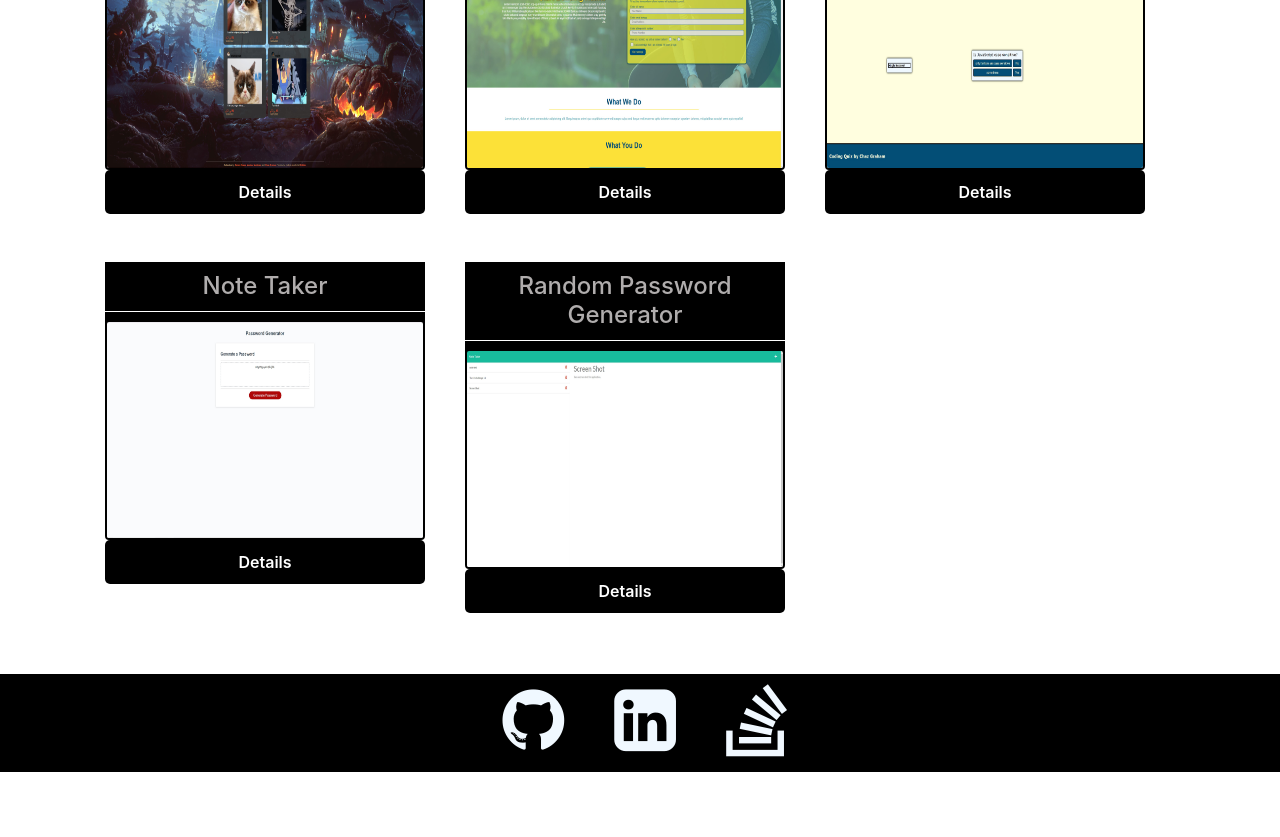
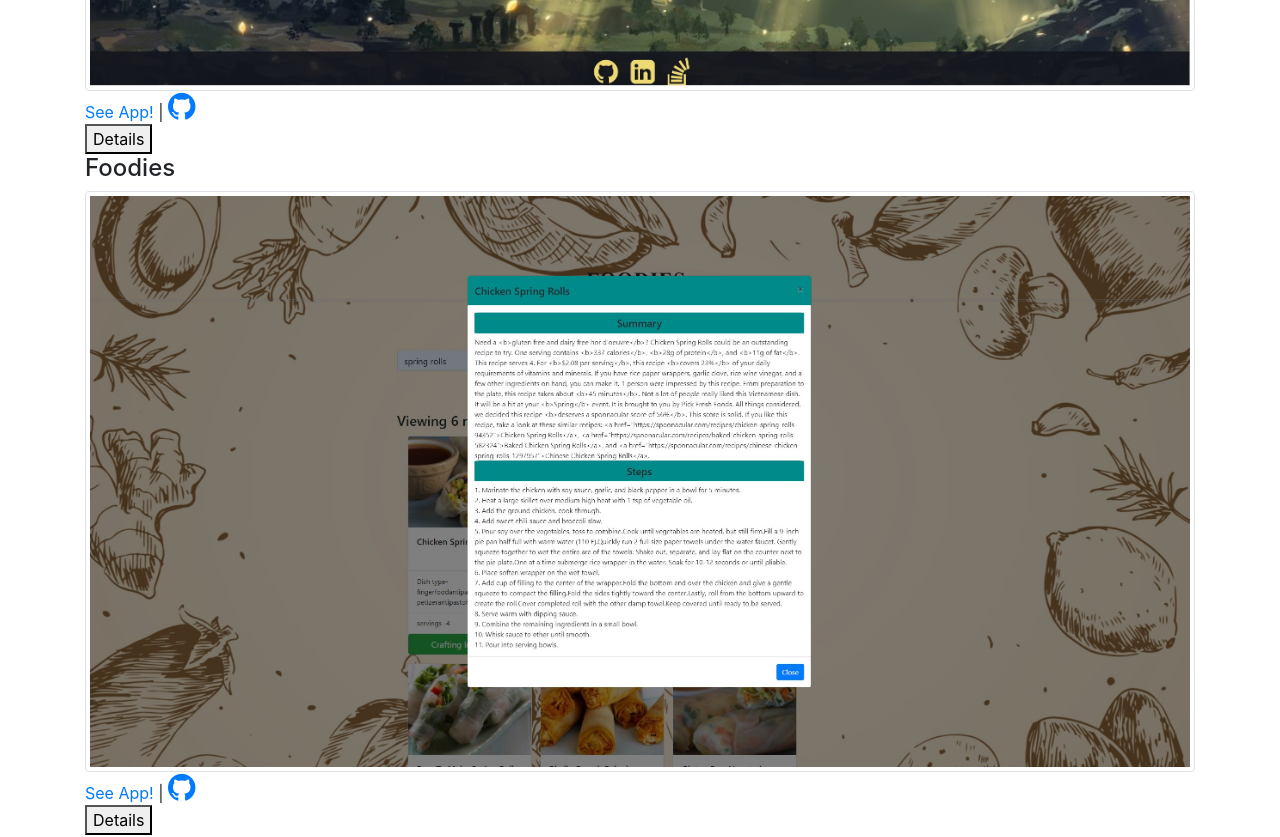
Before and after one commit to chazgraham/Chazs-React-Portfolio, a React (Create React App) app: page /portfolio in a window 1280 px wide. Shown: the part 580-1417 px from the top of the page. Before the commit the page ends 1352 px from the top, so only its background shows below. Built offline with nearby package versions, Linux system fonts and the light colour scheme.

Commit message:
refactoring code to look like wordPress site, started with home screen component and wiped orginal css

```diff
--- a/src/components/Home/Home.js
+++ b/src/components/Home/Home.js
@@ -1,22 +1,18 @@
 import React from "react";
-import { Container } from "react-bootstrap";
 
-import profileImg from '../../assets/profileImg/profileImg.jpg'
+import background_img from '../../assets/images/background-img.jpg'
 
 function Home() {
     return (
         <>
-            <Container className="flex-box">
-                <div className="home-content">
-                    <h2>Full-Stack Web Developer</h2>
-                    <p className="home-text">Hi I'm Chaz Graham. A passionate Full-stack web developer based out of San Antonio, TX</p>
-                    <p className="home-skills">Technical Skills: JavaScript, React, MongoDb, HTML, Express, GraphQl, Bootstrap.</p>
-                    <p className="home-skills">Soft Skills: Communication, Teamwork, Problem-solving, Flexibility, Adaptability.</p>
-                </div>
-                <div className='profile-info'>
-                    <img className='profile-img' src={profileImg} alt="chaz Graham" />
-                </div>
-            </Container>
+            <section className="img_container">
+                <img className="background" src={background_img} alt="background" />
+                    <div className="centered">
+                        <h1>I am Chaz Graham</h1>
+                        <h4>A passionte Full-stack web developer</h4>
+                        <button>Resume</button>
+                    </div>
+            </section>
         </>
     )
 }
--- a/src/components/Nav/index.js
+++ b/src/components/Nav/index.js
@@ -8,17 +8,11 @@ function AppNavbar() {
     <>
       <Navbar variant="light" expand="lg">
         <Container fluid>
-          <Navbar.Brand as={Link} to='/Chazs-React-Portfolio'>
-            <h1>Chaz Graham</h1>
-          </Navbar.Brand>
           <Navbar.Toggle aria-controls='responsive-navbar-nav' />
           <Navbar.Collapse id='responsive-navbar-nav'>
             <Nav className='ml-auto'>
-              <Nav.Link as={Link} to='/About'>
-                About Me
-              </Nav.Link>
               <Nav.Link as={Link} to='portfolio'>
-                Portfolio
+                Home
               </Nav.Link>
               <Nav.Link as={Link} to='contact'>
                 Contact
--- a/src/index.css
+++ b/src/index.css
@@ -7,308 +7,19 @@ body {
   min-height: 100%;
 }
 
-body {
-  position: relative;
-  font-weight: 600;
-  line-height: 1.5;
-  font-size: 18px;
-  min-height: 100vh;
-  padding-bottom: 10rem;
-}
-
-h1 {
-  font-family: 'Roboto', sans-serif;
-}
-
-h1:hover {
-  color: gray;
-}
-
-h2 {
-  font-family: 'Roboto', sans-serif;
-  font-weight: 500;
-  margin: 50px 15px 5px 0;
-  line-height: 1.25;
-  font-size: 3rem;
-}
-
-h3 {
-  font-size: 2rem;
-}
-
-h4 {
-  font-size: 1.5rem;
-  text-align: center;
-  padding: 10px;
-  background-color: black;
-  color: rgb(176, 173, 173);
-  border-bottom: 1px solid white;
-}
-
-h5 {
-  font-size: 1.5rem;
-  text-align: center;
-  padding: 10px;
-}
-
-.flex-box {
-  margin-top: 150px;
-  margin-bottom: 150px;
-  display: flex;
-  justify-content: center;
-}
-
-.home-content {
-  width: 600px;
-}
-
-.home-text {
-  font-size: 1rem;
-}
-
-.home-skills {
-  font-size: .9rem;
-}
-
-p {
-  font-size: 1.3rem;
-  margin-top: 0;
-}
-
-a {
-  color: var(--lavender-blue);
-  text-decoration: none;
-  font-weight: bold;
-  padding: 10px;
-}
-
-a:hover {
-  color: var(--midnight);
-}
-
-header a {
-  color: var(--magnolia);
-}
-
-
-button:hover {
-  opacity: .8;
-}
-
-button[disabled] {
-  cursor: default;
-  opacity: .8;
-}
-
-.details-btn {
-  min-width: 320px;
-}
-
-.profile-info {
-  display: flex;
-  align-items: center;
-  justify-content: center;
-}
-
-.about-text {
-  text-align: center;
-  margin-top: 100px;
-}
-
-
-li {
-  list-style: none;
-  font-size: 1.5rem;
-}
-
-textarea {
-	width: 600px;
-	height: 120px;
-	border: 3px solid #cccccc;
-	padding: 5px;
-}
-
-.email {
-  width: 800px;
-  margin: 50px 20px 0px 50px;
-}
-
-.contact {
-  display: flex;
-  flex-wrap: wrap;
-  text-align: center;
-  justify-content: center;
-}
-
-aside {
-  margin-top: 50px;
-  border: 3px solid black;
-  justify-content: center;
-  text-align: center;
-  padding: 10px;
-}
-
-.flex-row {
-  display: flex;
-  flex-wrap: wrap;
-  ;
-}
-
-.space-between {
-  justify-content: space-between;
-}
-
-.flex-end {
-  justify-content: flex-end;
-}
-
-.project-card {
-  position: relative;
-  width: 320px;
-  height: 220px;
-  margin: 20px;
-  margin-bottom: 130px;
-  background-color: black;
-}
-
-.overlay-position {
+.img_container {
   position: relative;
 }
 
-.img-thumbnail {
-  width: 320px;
-  height: 220px;
-  display: block;
-  border: 2px solid black;
-  border-radius: 0.25rem;
-  padding: 0;
-}
-.img__overlay {
-  position: absolute;
-  top: 0;
-  left: 0;
+.background {
+  margin-top: -82px;
+  min-height: 100%;
   width: 100%;
-  height: 100%;
-  color: white;
-  background-color: rgba(0, 0, 0, 0.6);
-  display: flex;
-  align-items: center;
-  justify-content: center;
-  opacity: 0;
-  transition: opacity 0.25s;
-  font-family: 'Lucida Sans', 'Lucida Sans Regular', 'Lucida Grande', 'Lucida Sans Unicode', Geneva, Verdana, sans-serif;
 }
 
-.img__overlay > * {
-  transform: translateY(20px);
-  transition: transform 0.25s;
+.centered {
+  position: absolute;
+  top: 40%;
+  left: 50%;
+  transform: translate(-50%, -50%);
 }
-
-.img__overlay:hover {
-  opacity: 1;
-}
-
-.img__overlay:hover > * {
-  transform: translateY(0px);
-}
-
-.profile-img {
-  border-radius: 40%;
-  width: 150px;
-  height: 150px;
-  border: 2px solid black;
-}
-
-.modal-content {
-  background-color: rgb(29, 28, 28);
-  border: 3px solid white;
-  color: white;
-}
-
-button {
-	background: black;
-	border: 0;
-	border-radius: 5px;
-	color: #fff;
-	cursor: pointer;
-	font-size: 16px;
-	font-weight: 600;
-	margin-bottom: 30px;
-	padding: 10px 15px;
-}
-
-.navActive {
-  color: var(--magnolia);
-}
-
-.navbar-light .navbar-toggler {
-  margin-top: 10px;
-}
-
-.resume-text {
-  text-align: center;
-}
-
-.resume {
-  text-align: center;
-  border: 3px solid black;
-}
-
-.resume-li {
-  list-style: none;
-}
-
-.resume-btn {
-  background: none;
-  color: var(--lavender-blue);
-}
-
-.resume-btn:hover {
-  color: var(--midnight);
-}
-
-footer {
-  position: absolute;
-  bottom: 0;
-  width: 100%;
-  display: flex;
-  align-items: center;
-  justify-content: center;
-  background: black;
-}
-
-footer li {
-  padding: 10px 30px 0 0;
-  color: aliceblue;
-}
-
-footer li:hover {
-  color: gray;
-}
-
-@media only screen and (max-width: 995px) {
-  .resume {
-    width: 100%;
-  }
-}
-
-@media only screen and (max-width: 600px ) {
-  .flex-box {
-    display: flex;
-    flex-direction: column;
-  }
-
-  .home-content {
-    width: auto;
-  }
-}
-
-@media only screen and (max-width: 375px ) {
-  .flex-box {
-    margin-top: 50px;
-    margin-bottom: 50px;
-    display: flex;
-    justify-content: center;
-  }
-
-}
```
Also changed, not shown: src/assets/images/background-img.jpg (added).
